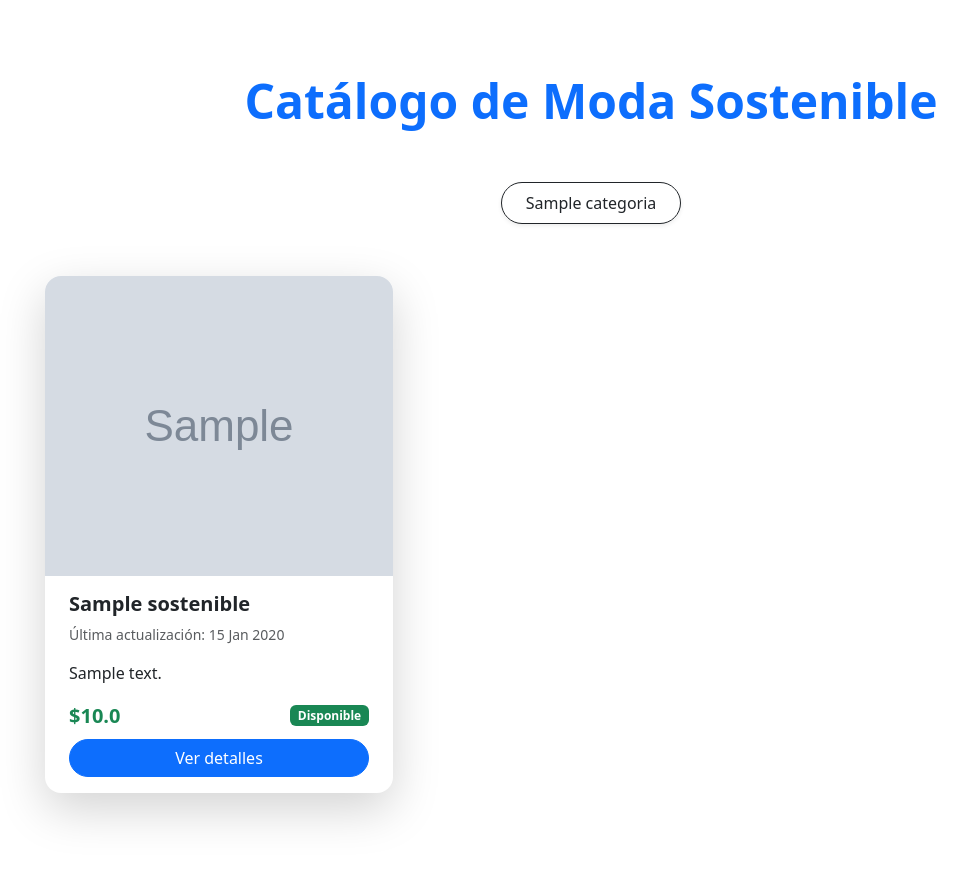
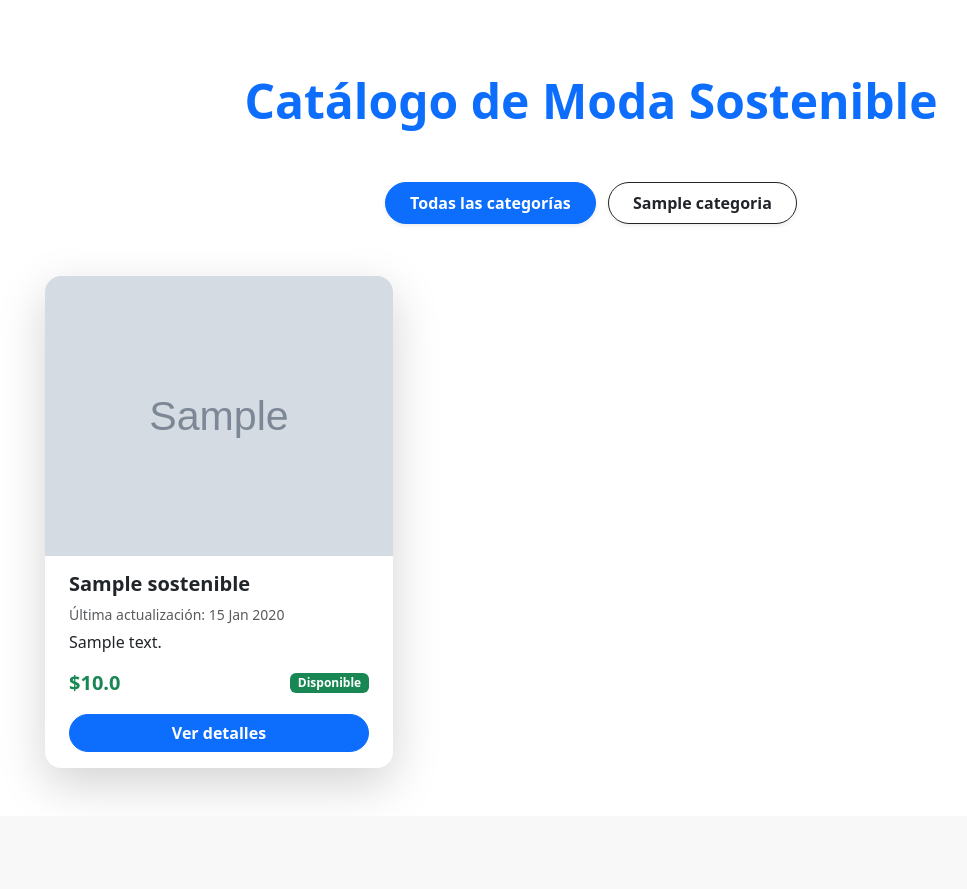
Before and after one commit to PeytonDenisse/moda_app, a Django app: page / in a window 1280 px wide. Shown: the part 56-945 px from the top of the page, without its empty margins (49-1016 px from the left). After the commit the page ends 844 px from the top, so only its background shows below. Run offline with Django 5.2, Linux system fonts and the light colour scheme; tables that the repository leaves empty hold one stand-in row (values such as "Sample post"); grey boxes marked "Sample" are stand-in pictures.

Commit message:
Cambios en el catalogo_home

```diff
--- a/moda_app/presentation/templates/public/catalogo_home.html
+++ b/moda_app/presentation/templates/public/catalogo_home.html
@@ -6,44 +6,53 @@
 <div class="container py-5">
     <h2 class="mb-5 text-center fw-bold display-5 text-primary">Catálogo de Moda Sostenible</h2>
 
-    <!-- CATEGORÍAS COMO BOTONES -->
+    <!-- BOTONES DE CATEGORÍAS -->
     <div class="mb-5 text-center">
+        <a href="{% url 'catalogo_home' %}"
+           class="btn {% if not categoria_actual %}btn-primary{% else %}btn-outline-primary{% endif %} rounded-pill px-4 py-2 m-1 shadow-sm fw-semibold">
+           Todas las categorías
+        </a>
+
         {% for categoria in categorias %}
-            <a href="{% url 'filtrar_por_categoria' categoria.id %}" class="btn btn-outline-dark rounded-pill px-4 py-2 m-1 shadow-sm">
+            <a href="{% url 'filtrar_por_categoria' categoria.id %}"
+               class="btn {% if categoria_actual and categoria_actual.id == categoria.id %}btn-primary{% else %}btn-outline-dark{% endif %} rounded-pill px-4 py-2 m-1 shadow-sm fw-semibold">
                 {{ categoria.name }}
             </a>
         {% endfor %}
     </div>
 
     <!-- PRODUCTOS -->
-    <div class="row">
+    <div class="row g-4">
         {% for producto in productos %}
-            <div class="col-md-6 col-lg-4 mb-5 d-flex">
+            <div class="col-12 col-sm-6 col-lg-4 d-flex align-items-stretch">
                 <div class="card shadow-lg border-0 rounded-4 w-100">
                     {% if producto.image %}
                         <img src="{{ producto.image }}" alt="{{ producto.name }}"
                              class="card-img-top rounded-top-4"
-                             style="height: 300px; object-fit: cover;">
+                             style="height: 280px; object-fit: cover;">
                     {% else %}
-                        <div class="card-img-top bg-secondary text-white text-center d-flex align-items-center justify-content-center rounded-top-4" style="height: 300px;">
+                        <div class="card-img-top bg-secondary text-white text-center d-flex align-items-center justify-content-center rounded-top-4" style="height: 280px;">
                             <span class="fw-bold">Sin imagen disponible</span>
                         </div>
                     {% endif %}
-                    <div class="card-body px-4 py-3">
+                    <div class="card-body d-flex flex-column px-4 py-3">
                         <h5 class="card-title fw-bold">{{ producto.name }}</h5>
-                        <p class="text-muted small">Última actualización: {{ producto.last_updated|date:"d M Y" }}</p>
-                        <p class="card-text">{{ producto.description|truncatechars:100 }}</p>
+                        <p class="text-muted small mb-2">Última actualización: {{ producto.last_updated|date:"d M Y" }}</p>
+                        <p class="card-text text-truncate" style="max-height: 3.6em; line-height: 1.2em; overflow: hidden;">
+                            {{ producto.description }}
+                        </p>
 
-                        <div class="d-flex justify-content-between align-items-center mb-2">
+                        <div class="d-flex justify-content-between align-items-center mt-auto mb-3">
                             <span class="fw-bold fs-5 text-success">${{ producto.price }}</span>
-                            {% if producto.disponibilidad %}
+                            {% if producto.cantidad > 0 %}
                                 <span class="badge bg-success">Disponible</span>
                             {% else %}
                                 <span class="badge bg-danger">Agotado</span>
                             {% endif %}
                         </div>
 
-                        <a href="{% url 'detalle_producto' producto.id %}" class="btn btn-primary w-100 rounded-pill">
+                        <a href="{% url 'detalle_producto' producto.id %}"
+                           class="btn btn-primary w-100 rounded-pill fw-semibold">
                             Ver detalles
                         </a>
                     </div>
@@ -51,7 +60,7 @@
             </div>
         {% empty %}
             <div class="col-12 text-center">
-                <p class="text-muted">No hay productos disponibles en este momento.</p>
+                <p class="text-muted">No hay productos disponibles en esta categoría.</p>
             </div>
         {% endfor %}
     </div>
--- a/moda_app/presentation/urls.py
+++ b/moda_app/presentation/urls.py
@@ -30,6 +30,7 @@
     path('categoria/<int:id>/', filtrar_por_categoria, name='filtrar_por_categoria'),
     path('producto/<int:id>/', detalle_producto, name='detalle_producto'),
 
+
     # ----- LOGIN / LOGOUT -----
     path('accounts/login/', auth_views.LoginView.as_view(template_name='auth/login.html'), name='login'),
     path('accounts/logout/', auth_views.LogoutView.as_view(next_page='catalogo_home'), name='logout'),
--- a/moda_app/presentation/views/public_view.py
+++ b/moda_app/presentation/views/public_view.py
@@ -1,41 +1,54 @@
 from django.shortcuts import render, get_object_or_404
+from moda_app.service.inventario_service import InventoryService
 from moda_app.service.product_service import ProductService
 from moda_app.service.category_service import CategoryService
 
 # Servicios
 producto_service = ProductService()
 categoria_service = CategoryService()
-
+inventario_service = InventoryService(  )
 """
     Vista pública
     Muestra todos los productos y las categorías
 """
 
 def catalogo_home(request):
-
     productos = producto_service.get_all()
     categorias = categoria_service.get_all()
+    inventarios = inventario_service.get_all()
+
+    # Diccionario: producto_id -> cantidad
+    cantidad_por_producto = {inv.product_id: inv.quantity for inv in inventarios}
+
+    # Agregar atributo .cantidad a cada producto
+    for producto in productos:
+        producto.cantidad = cantidad_por_producto.get(producto.id, 0)
+
     return render(request, 'public/catalogo_home.html', {
         'productos': productos,
-        'categorias': categorias
+        'categorias': categorias,
+        'categoria_actual': None
     })
-
-
-
-"""
-    Muestra productos filtrados por categoría.
-"""
 
 def filtrar_por_categoria(request, id):
     productos = [p for p in producto_service.get_all() if p.id_categoria == id]
     categorias = categoria_service.get_all()
+    inventarios = inventario_service.get_all()
+
+    # Diccionario: producto_id -> cantidad
+    cantidad_por_producto = {inv.product_id: inv.quantity for inv in inventarios}
+
+    # Agregar atributo .cantidad a cada producto
+    for producto in productos:
+        producto.cantidad = cantidad_por_producto.get(producto.id, 0)
+
     categoria_actual = next((c for c in categorias if c.id == id), None)
+
     return render(request, 'public/catalogo_home.html', {
         'productos': productos,
         'categorias': categorias,
         'categoria_actual': categoria_actual
     })
-
 
 """
     Muestra el detalle de un producto.
```
